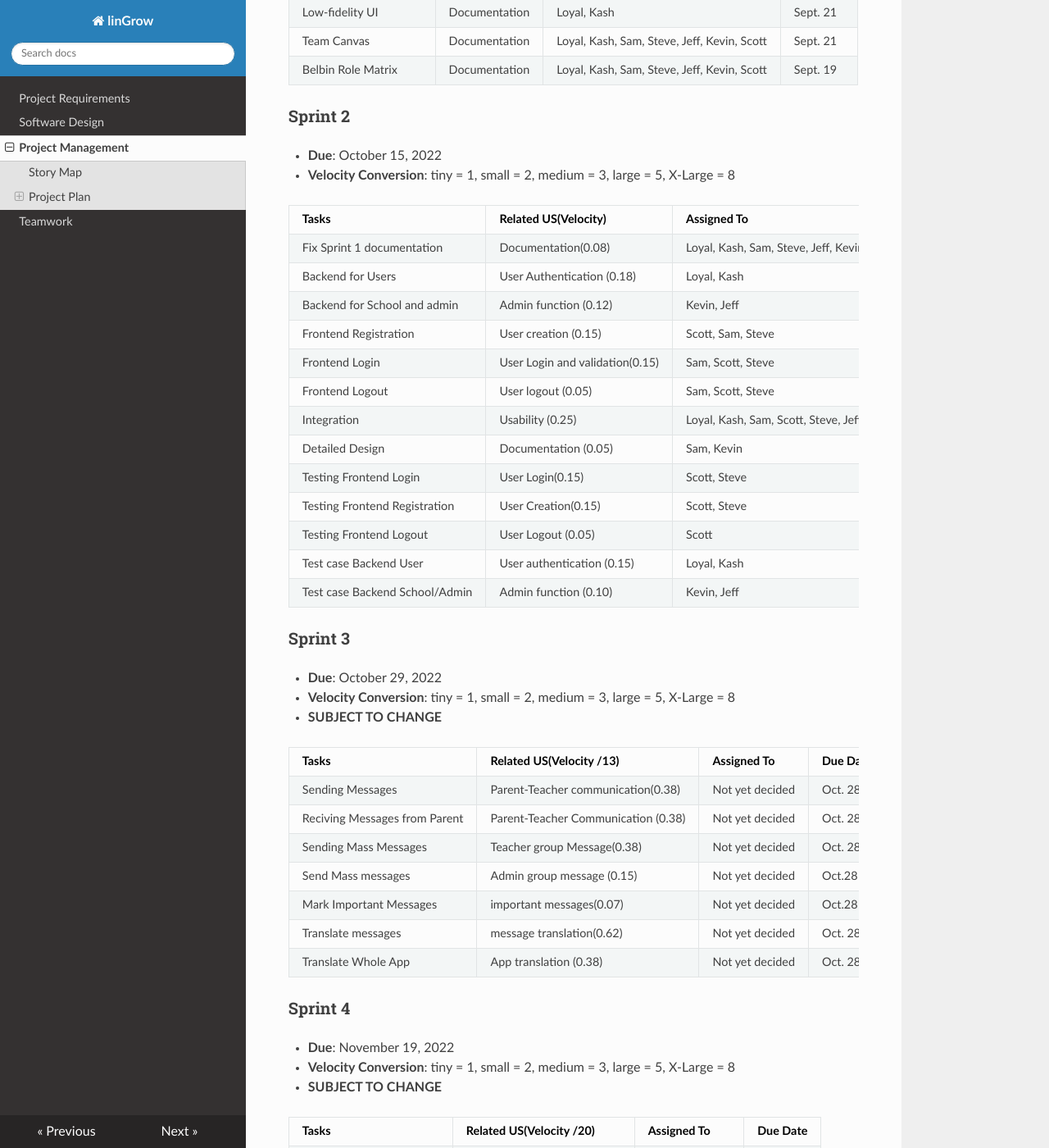
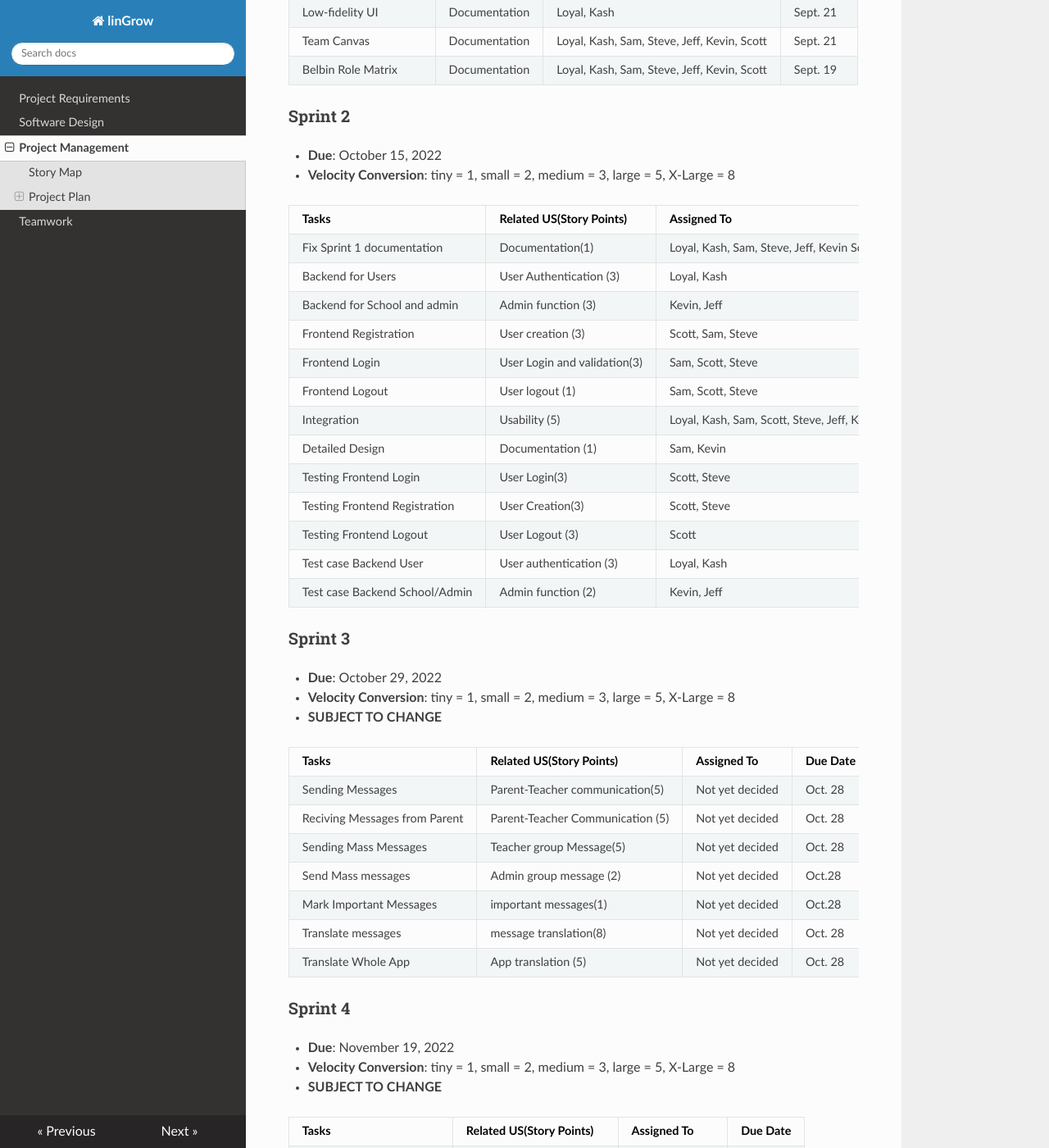
Before and after one commit to UAlbertaSu/linGrow, an MkDocs documentation site: the page built from docs/management.md, in a window 1280 px wide and 1400 px high, scrolled down 1292 px. Shown: the whole window at 82% size. Built offline with MkDocs 1.6.1, drawn with Linux system fonts in a browser that asks for light colours; nearby versions of some CDN libraries; some of the changed text lies outside the part shown.

Commit message:
updated project plan again

```diff
--- a/docs/management.md
+++ b/docs/management.md
@@ -29,21 +29,23 @@
 * **Due**: October 15, 2022
 * **Velocity Conversion**: tiny = 1, small = 2, medium = 3, large = 5, X-Large = 8
 
-| Tasks                     | Related US(Velocity)   | Assigned To                    | Due Date|
+| Tasks                     | Related US(Story Points)   | Assigned To                    | Due Date|
 |---------------------------|-----------------|---------------------------------------------|---------|
-|Fix Sprint 1 documentation | Documentation(0.08)  | Loyal, Kash, Sam, Steve, Jeff, Kevin Scott| Oct. 7  |
-| Backend for Users   | User Authentication (0.18) | Loyal, Kash                         | Oct. 11 |
-| Backend for School and admin| Admin function (0.12)| Kevin, Jeff                            | Oct. 11 |
-| Frontend Registration    | User creation (0.15)| Scott, Sam, Steve                          | Oct.14   |
-| Frontend Login            |User Login and validation(0.15) | Sam, Scott, Steve              | Oct.14  |
-| Frontend Logout           | User logout (0.05) | Sam, Scott, Steve                          | Oct. 14|
-| Integration               | Usability (0.25)   | Loyal, Kash, Sam, Scott, Steve, Jeff, Kevin|Oct. 15|
-| Detailed Design           | Documentation (0.05)| Sam, Kevin                                   | Oct. 15|
-| Testing Frontend Login     | User Login(0.15) | Scott, Steve                                | Oct. 15|
-| Testing Frontend Registration| User Creation(0.15)| Scott, Steve                            | Oct. 15|
-| Testing Frontend Logout    | User Logout (0.05)  | Scott                                    | Oct. 15|
-| Test case Backend User     | User authentication (0.15)| Loyal, Kash                        | Oct. 15|
-| Test case Backend School/Admin| Admin function (0.10) | Kevin, Jeff                         |Oct. 15 |
+|Fix Sprint 1 documentation | Documentation(1)  | Loyal, Kash, Sam, Steve, Jeff, Kevin Scott| Oct. 7  |
+| Backend for Users   | User Authentication (3) | Loyal, Kash                         | Oct. 11 |
+| Backend for School and admin| Admin function (3)| Kevin, Jeff                            | Oct. 11 |
+| Frontend Registration    | User creation (3)| Scott, Sam, Steve                          | Oct.14   |
+| Frontend Login            |User Login and validation(3) | Sam, Scott, Steve              | Oct.14  |
+| Frontend Logout           | User logout (1) | Sam, Scott, Steve                          | Oct. 14|
+| Integration               | Usability (5)   | Loyal, Kash, Sam, Scott, Steve, Jeff, Kevin|Oct. 15|
+| Detailed Design           | Documentation (1)| Sam, Kevin                                   | Oct. 15|
+| Testing Frontend Login     | User Login(3) | Scott, Steve                                | Oct. 15|
+| Testing Frontend Registration| User Creation(3)| Scott, Steve                            | Oct. 15|
+| Testing Frontend Logout    | User Logout (3)  | Scott                                    | Oct. 15|
+| Test case Backend User     | User authentication (3)| Loyal, Kash                        | Oct. 15|
+| Test case Backend School/Admin| Admin function (2) | Kevin, Jeff                         |Oct. 15 |
+
+
 
 ### Sprint 3
 
@@ -51,15 +53,15 @@
 * **Velocity Conversion**: tiny = 1, small = 2, medium = 3, large = 5, X-Large = 8
 * **SUBJECT TO CHANGE**
 
-| Tasks                     | Related US(Velocity  /13)   | Assigned To                    | Due Date|
+| Tasks                     | Related US(Story Points)   | Assigned To                    | Due Date|
 |---------------------------|-----------------|---------------------------------------------|---------|
-| Sending Messages          | Parent-Teacher communication(0.38)  |  Not yet decided        | Oct. 28  |
-| Reciving Messages from Parent| Parent-Teacher Communication (0.38) | Not yet decided        | Oct. 28 |
-| Sending Mass Messages    | Teacher group Message(0.38)|     Not yet decided                 | Oct. 28 |
-| Send Mass messages       | Admin group message (0.15)| Not yet decided                          | Oct.28   |
-| Mark Important Messages  |important messages(0.07) | Not yet decided                      | Oct.28 |
-| Translate messages          | message translation(0.62) |  Not yet decided                  | Oct. 28|
-| Translate Whole App       | App translation (0.38)   |  Not yet decided                      |Oct. 28|
+| Sending Messages          | Parent-Teacher communication(5)  |  Not yet decided        | Oct. 28  |
+| Reciving Messages from Parent| Parent-Teacher Communication (5) | Not yet decided        | Oct. 28 |
+| Sending Mass Messages    | Teacher group Message(5)|     Not yet decided                 | Oct. 28 |
+| Send Mass messages       | Admin group message (2)| Not yet decided                          | Oct.28   |
+| Mark Important Messages  |important messages(1) | Not yet decided                      | Oct.28 |
+| Translate messages          | message translation(8) |  Not yet decided                  | Oct. 28|
+| Translate Whole App       | App translation (5)   |  Not yet decided                      |Oct. 28|
 
 ### Sprint 4
 
@@ -67,14 +69,14 @@
 * **Velocity Conversion**: tiny = 1, small = 2, medium = 3, large = 5, X-Large = 8
 * **SUBJECT TO CHANGE**
 
-| Tasks                     | Related US(Velocity /20)   | Assigned To                    | Due Date|
+| Tasks                     | Related US(Story Points)   | Assigned To                    | Due Date|
 |---------------------------|-----------------|---------------------------------------------|---------|
-| Search for Parents          | Teacher Function(0.05)  |  Not yet decided                    | Nov. 18  |
-| Parent Activities        | Language Development (0.05)      | Not yet decided                    | Nov. 18 |
-| Parent English information  | Language Development(0.05)|     Not yet decided                 | Nov. 18 |
-| Pictograms               | Accessibility (0.05)| Not yet decided                      | Nov. 18   |
-| Text-To-Speech            |Text-To-Speech (0.25) | Not yet decided                         | Nov. 18|
-| Speech-to-Text         | Speech-to-Text (0.40) |  Not yet decided                  | Nov. 18|
+| Search for Parents          | Teacher Function(1)  |  Not yet decided                    | Nov. 18  |
+| Parent Activities        | Language Development (1)      | Not yet decided                    | Nov. 18 |
+| Parent English information  | Language Development(1)|     Not yet decided                 | Nov. 18 |
+| Pictograms               | Accessibility (1)| Not yet decided                      | Nov. 18   |
+| Text-To-Speech            |Text-To-Speech (5) | Not yet decided                         | Nov. 18|
+| Speech-to-Text         | Speech-to-Text (8) |  Not yet decided                  | Nov. 18|
 
 
 ### Sprint 5
@@ -83,10 +85,10 @@
 * **Velocity Conversion**: tiny = 1, small = 2, medium = 3, large = 5, X-Large = 8
 * **SUBJECT TO CHANGE**
 
-| Tasks                     | Related US(Velocity)   | Assigned To                    | Due Date|
+| Tasks                     | Related US(Story Points)   | Assigned To                    | Due Date|
 |---------------------------|-----------------|---------------------------------------------|---------|
-| Clean-up                   | All (0.62)         |  Not yet decided                          | Dec. 2  |
-| Implement other accessories| All (0.62)         | Not yet decided                           | Dec. 2  |
+| Clean-up                   | All (8)         |  Not yet decided                          | Dec. 2  |
+| Implement other accessories| All (8)         | Not yet decided                           | Dec. 2  |
 <!-- | Sending Mass Messages    | Teacher group Message(5)|     Not yet decided                 | Dec. 2  |
 | Send Mass messages       | Admin group message (2)| Not yet decided                      | Dec. 2   |
 | Mark Important Messages  |important messages(1) | Not yet decided                         | Dec. 2 |
```
Also changed, not shown: site/design/index.html, site/index.html, site/management/index.html, site/search/lunr.js, site/search/search_index.json, site/sitemap.xml, site/teamwork/index.html, 1 other file.
